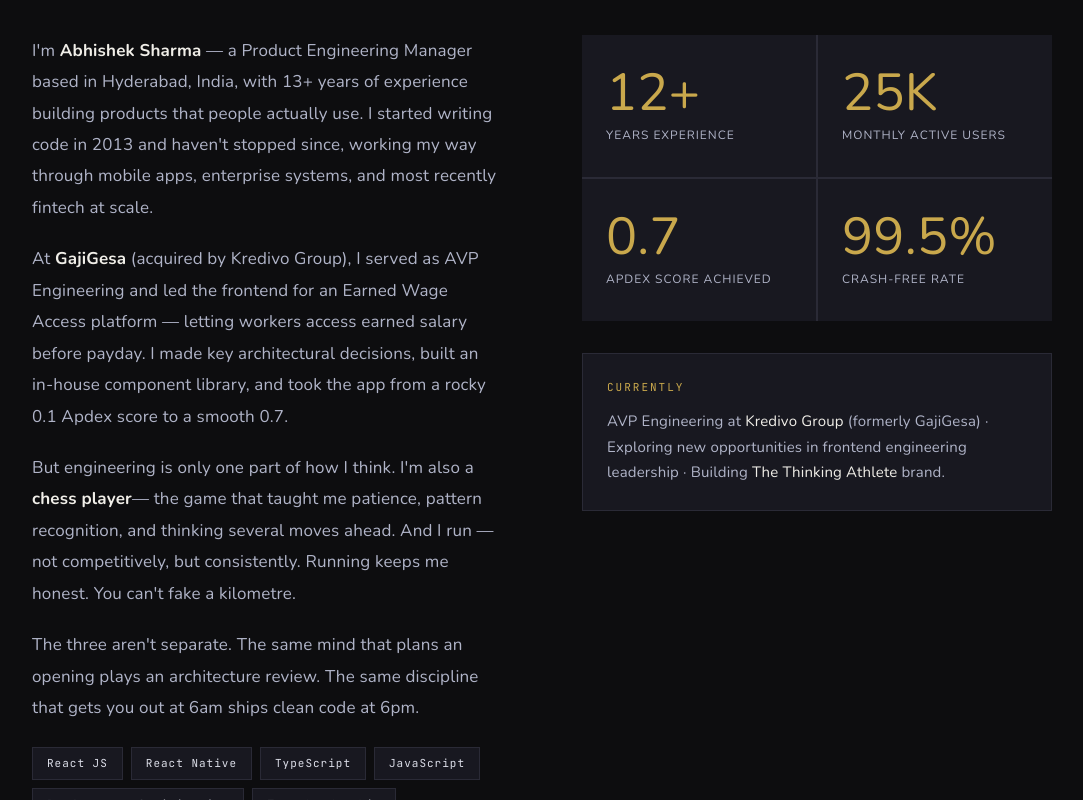
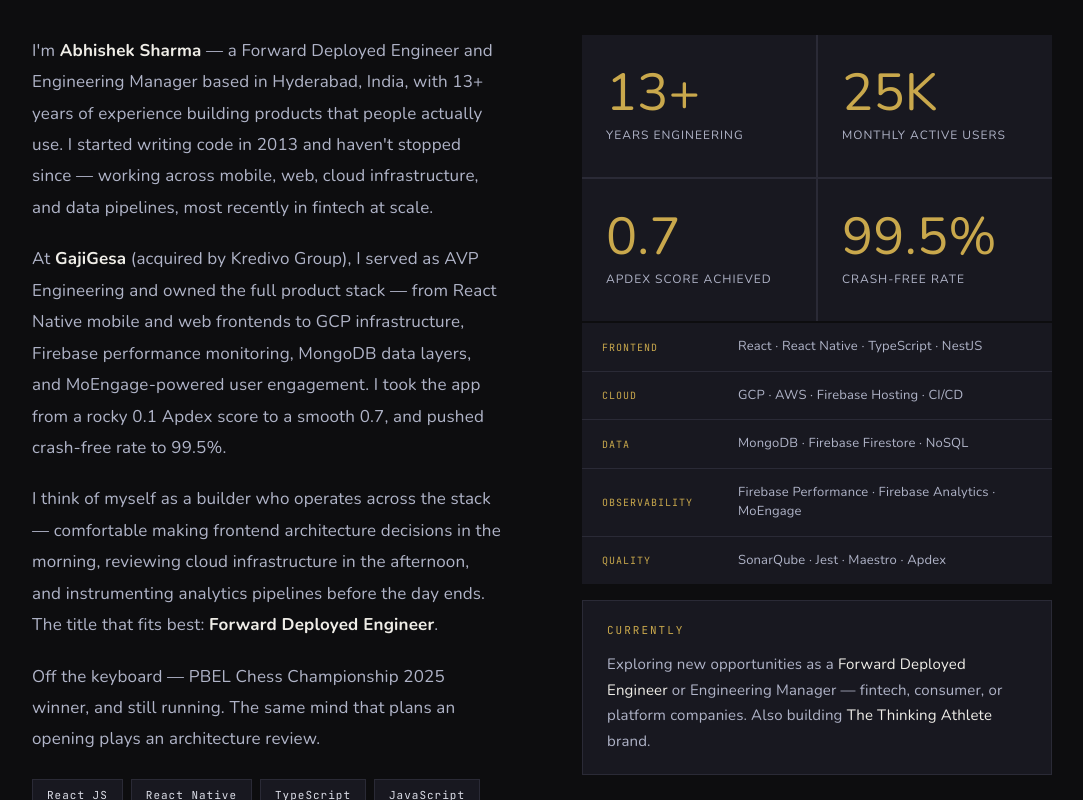
Before and after one commit to abhishek1504/abhishek-site, a React (Create React App) app: page /about in a window 1280 px wide. Shown: the part 340-1140 px from the top of the page, without its empty margins (98-1181 px from the left). Built offline with nearby package versions, Linux system fonts and the light colour scheme.

Commit message:
updated to FDE

```diff
--- a/src/pages/About.jsx
+++ b/src/pages/About.jsx
@@ -8,34 +8,36 @@
         <div className="about-grid">
           <div className="about-text">
             <p>
-              I'm <strong>Abhishek Sharma</strong> — a Product Engineering Manager based in
-              Hyderabad, India, with 13+ years of experience building products that people
-              actually use. I started writing code in 2013 and haven't stopped since,
-              working my way through mobile apps, enterprise systems, and most recently
-              fintech at scale.
+              I'm <strong>Abhishek Sharma</strong> — a Forward Deployed Engineer and Engineering
+              Manager based in Hyderabad, India, with 13+ years of experience building
+              products that people actually use. I started writing code in 2013 and
+              haven't stopped since — working across mobile, web, cloud infrastructure,
+              and data pipelines, most recently in fintech at scale.
             </p>
             <p>
               At <strong>GajiGesa</strong> (acquired by Kredivo Group), I served as AVP Engineering
-              and led the frontend for an Earned Wage Access platform — letting workers
-              access earned salary before payday. I made key architectural decisions,
-              built an in-house component library, and took the app from a rocky 0.1
-              Apdex score to a smooth 0.7.
+              and owned the full product stack — from React Native mobile and web frontends
+              to GCP infrastructure, Firebase performance monitoring, MongoDB data layers,
+              and MoEngage-powered user engagement. I took the app from a rocky 0.1
+              Apdex score to a smooth 0.7, and pushed crash-free rate to 99.5%.
             </p>
             <p>
-              But engineering is only one part of how I think. I'm also a <strong>chess player</strong>
-              — the game that taught me patience, pattern recognition, and thinking
-              several moves ahead. And I run — not competitively, but consistently.
-              Running keeps me honest. You can't fake a kilometre.
+              I think of myself as a builder who operates across the stack — comfortable
+              making frontend architecture decisions in the morning, reviewing cloud
+              infrastructure in the afternoon, and instrumenting analytics pipelines before
+              the day ends. The title that fits best: <strong>Forward Deployed Engineer</strong>.
             </p>
             <p>
-              The three aren't separate. The same mind that plans an opening plays an
-              architecture review. The same discipline that gets you out at 6am ships
-              clean code at 6pm.
+              Off the keyboard — PBEL Chess Championship 2025 winner, and still running.
+              The same mind that plans an opening plays an architecture review.
             </p>
 
             <div className="skill-tags">
-              {["React JS", "React Native", "TypeScript", "JavaScript", "Performance Optimization",
-                "Team Leadership", "SonarQube", "Jest", "Maestro", "Fintech", "EWA", "UX Design"
+              {[
+                "React JS", "React Native", "TypeScript", "JavaScript",
+                "GCP", "AWS", "Firebase", "MongoDB", "NestJS",
+                "MoEngage", "Firebase Analytics", "Performance Optimization",
+                "Team Leadership", "SonarQube", "Jest", "Maestro", "Fintech",
               ].map(s => <span key={s} className="skill-tag">{s}</span>)}
             </div>
           </div>
@@ -43,9 +45,9 @@
           <div>
             <div className="about-stats">
               {[
-                { num: "12+", label: "Years Experience" },
-                { num: "25K", label: "Monthly Active Users" },
-                { num: "0.7", label: "Apdex Score Achieved" },
+                { num: "13+", label: "Years Engineering" },
+                { num: "25K",  label: "Monthly Active Users" },
+                { num: "0.7",  label: "Apdex Score Achieved" },
                 { num: "99.5%", label: "Crash-Free Rate" },
               ].map(({ num, label }) => (
                 <div key={label} className="stat-box">
@@ -55,12 +57,33 @@
               ))}
             </div>
 
-            <div style={{ marginTop: 32, padding: "24px", border: "1px solid var(--gray-2)", background: "var(--gray-1)" }}>
+            {/* Stack breadth */}
+            <div style={{ marginTop: 2, background: "var(--gray-1)" }}>
+              {[
+                { layer: "Frontend",     tools: "React · React Native · TypeScript · NestJS" },
+                { layer: "Cloud",        tools: "GCP · AWS · Firebase Hosting · CI/CD" },
+                { layer: "Data",         tools: "MongoDB · Firebase Firestore · NoSQL" },
+                { layer: "Observability",tools: "Firebase Performance · Firebase Analytics · MoEngage" },
+                { layer: "Quality",      tools: "SonarQube · Jest · Maestro · Apdex" },
+              ].map(({ layer, tools }, i) => (
+                <div key={layer} style={{
+                  display: "grid", gridTemplateColumns: "120px 1fr",
+                  padding: "14px 20px",
+                  borderBottom: i < 4 ? "1px solid var(--gray-2)" : "none",
+                  gap: 16, alignItems: "center",
+                }}>
+                  <div style={{ fontFamily: "'JetBrains Mono', monospace", fontSize: 10, color: "var(--gold)", letterSpacing: 1, textTransform: "uppercase" }}>{layer}</div>
+                  <div style={{ fontSize: 13, color: "var(--gray-4)", lineHeight: 1.5 }}>{tools}</div>
+                </div>
+              ))}
+            </div>
+
+            <div style={{ marginTop: 16, padding: "20px 24px", border: "1px solid var(--gray-2)", background: "var(--gray-1)" }}>
               <div style={{ fontFamily: "'JetBrains Mono', monospace", fontSize: 11, color: "var(--gold)", letterSpacing: 2, marginBottom: 12 }}>CURRENTLY</div>
               <div style={{ fontSize: 15, color: "var(--gray-4)", lineHeight: 1.7 }}>
-                AVP Engineering at <span style={{ color: "var(--white)" }}>Kredivo Group</span> (formerly GajiGesa) ·
-                Exploring new opportunities in frontend engineering leadership ·
-                Building <span style={{ color: "var(--white)" }}>The Thinking Athlete</span> brand.
+                Exploring new opportunities as a <span style={{ color: "var(--white)" }}>Forward Deployed Engineer</span> or
+                Engineering Manager — fintech, consumer, or platform companies.
+                Also building <span style={{ color: "var(--white)" }}>The Thinking Athlete</span> brand.
               </div>
             </div>
           </div>
--- a/src/pages/Contact.jsx
+++ b/src/pages/Contact.jsx
@@ -8,9 +8,10 @@
         <div className="contact-layout">
           <div>
             <p className="contact-intro">
-              I'm open to <strong>product engineering manager and fullstack engineering roles</strong>, conversations
-              about fintech, React Native architecture, or just a good chess game.
-              Reach out — I respond to real messages from real people.
+              I'm open to <strong>Forward Deployed Engineer, Engineering Manager, and Staff Engineer roles</strong> —
+              fintech, consumer, or platform engineering. Comfortable across the stack:
+              React Native, GCP, Firebase, MongoDB, MoEngage. Or just reach out for a good chess game.
+              I respond to real messages from real people.
             </p>
 
             <div className="contact-links">
@@ -65,9 +66,10 @@
             <div style={{ marginTop: 40, padding: "24px", border: "1px solid var(--gray-2)", background: "var(--gray-1)" }}>
               <div style={{ fontFamily: "'JetBrains Mono', monospace", fontSize: 11, color: "var(--gold)", letterSpacing: 2, marginBottom: 12 }}>CURRENTLY OPEN TO</div>
               {[
-                "Product Engineering Manager roles",
-                "Staff / Principal Engineer positions",
-                "Fintech & consumer product companies",
+                "Forward Deployed Engineer roles",
+                "Engineering Manager / Staff Engineer positions",
+                "Fintech, consumer & platform companies",
+                "Full-stack · Cloud · Mobile · Data",
                 "Bengaluru · Hyderabad · Remote",
               ].map(item => (
                 <div key={item} style={{ fontSize: 14, color: "var(--gray-4)", paddingLeft: 16, position: "relative", marginBottom: 8, lineHeight: 1.6 }}>
--- a/src/pages/Home.jsx
+++ b/src/pages/Home.jsx
@@ -16,14 +16,14 @@
 
         {/* Left — identity */}
         <div>
-          <div className="hero-eyebrow">Engineer · Chess Champion · Runner</div>
+          <div className="hero-eyebrow">Forward Deployed Engineer · Chess Champion · Runner</div>
           <h1 className="hero-name">
             ABHISHEK<br /><span>SHARMA</span>
           </h1>
           <div className="hero-roles">
-            <span className="hero-role-tag active">Product Eng. Manager</span>
-            <span className="hero-role-tag">React · React Native · NestJS</span>
-            <span className="hero-role-tag">Fintech · 13 yrs</span>
+            <span className="hero-role-tag active">Forward Deployed Engineer</span>
+            <span className="hero-role-tag">React · React Native · GCP · AWS</span>
+            <span className="hero-role-tag">Firebase · MongoDB · MoEngage</span>
             <span className="hero-role-tag">PBEL Chess Champion 2025</span>
             <span className="hero-role-tag">Runner · 100 Days</span>
           </div>
@@ -111,7 +111,7 @@
           <div>
             <div style={{ fontFamily: "'JetBrains Mono', monospace", fontSize: 11, color: "var(--gold)", letterSpacing: 2, marginBottom: 10 }}>SIDE PROJECT · LIVE IN PRODUCTION</div>
             <div style={{ fontFamily: "'Nunito', sans-serif", fontSize: 28, fontWeight: 800, color: "var(--white)", letterSpacing: 0.5, marginBottom: 6 }}>Chess Pipeline</div>
-            <div style={{ fontSize: 14, color: "var(--gray-4)", lineHeight: 1.7 }}>Automated pipeline · Chess.com → Video analysis → YouTube · Runs daily via GitHub Actions</div>
+            <div style={{ fontSize: 14, color: "var(--gray-4)", lineHeight: 1.7 }}>Automated Python pipeline · Chess.com → PGN analysis → Video generation → YouTube · GitHub Actions · No LLM, fully deterministic</div>
           </div>
           <div style={{ display: "flex", gap: 12 }}>
             <a href="/projects" className="btn-primary" style={{ fontSize: 12 }}>See How It Works</a>
--- a/src/pages/Work.jsx
+++ b/src/pages/Work.jsx
@@ -10,8 +10,8 @@
     users: "25,000+ MAU",
     role: "Lead Architect & Manager",
     desc: "Earned Wage Access platform allowing workers to withdraw earned salary before payday. Built on a single React Native codebase serving both mobile and web.",
-    highlights: ["Apdex 0.1 → 0.7", "99.5% crash-free", "35% perf gain", "<1% code duplication"],
-    tech: ["React Native", "TypeScript", "SonarQube", "Maestro"],
+    highlights: ["Apdex 0.1 → 0.7", "99.5% crash-free", "GCP + Firebase infra", "MoEngage engagement", "<1% code duplication"],
+    tech: ["React Native", "TypeScript", "GCP", "Firebase", "MongoDB", "MoEngage", "SonarQube", "Maestro"],
   },
   {
     name: "GajiGesa Web",
@@ -25,7 +25,7 @@
     role: "Lead Frontend Engineer",
     desc: "Web counterpart to the mobile EWA app — same React Native codebase, unified design system, serving HR teams and employees on desktop browsers.",
     highlights: ["Shared codebase with mobile", "React Native Web", "Performance optimized"],
-    tech: ["React Native Web", "TypeScript", "Jest", "ESLint"],
+    tech: ["React Native Web", "TypeScript", "AWS", "Firebase Analytics", "Jest", "ESLint"],
   },
   {
     name: "HR Dashboard",
@@ -39,7 +39,7 @@
     role: "Lead Frontend Engineer",
     desc: "Internal HR dashboard enabling companies to manage employee salary access, track usage, configure EWA policies and view payroll analytics in real time.",
     highlights: ["Real-time analytics", "Payroll integration", "Multi-tenant"],
-    tech: ["React JS", "TypeScript", "Performance Monitoring"],
+    tech: ["React JS", "TypeScript", "MongoDB", "Firebase", "MoEngage", "Performance Monitoring"],
   },
   {
     name: "KFC Mobile App",
@@ -93,13 +93,17 @@
     location: "Hyderabad, IN",
     current: true,
     bullets: [
-      "Led frontend engineering for 3 products: the GajiGesa EWA mobile app, its web counterpart, and an HR dashboard — collectively serving 25,000+ monthly active users.",
+      "Owned the full product stack for 3 products — GajiGesa EWA mobile app, web platform, and HR dashboard — serving 25,000+ monthly active users across mobile and web.",
       "Made the architectural decision to adopt React Native for both mobile and web, eliminating duplicate codebases and accelerating feature delivery across platforms.",
+      "Managed GCP and AWS cloud infrastructure — deployments, environment configuration, and CI/CD pipelines for production systems.",
+      "Instrumented Firebase Performance Monitoring and Analytics across mobile and web, enabling data-driven decisions on crash rates, render times, and user flows.",
+      "Integrated MoEngage for push notifications, in-app messaging, and user lifecycle campaigns — directly improving retention and re-engagement.",
+      "Built MongoDB data access layers and integrated NoSQL with Firebase Firestore for real-time features across the EWA platform.",
       "Improved Apdex score from 0.1 to 0.7 by optimizing API calls, memoizing React components, and reducing render cycles.",
       "Achieved 99.5%+ crash-free rate by migrating away from the deprecated NativeBase library and building an in-house component library.",
       "Reduced code duplication to under 1% by introducing SonarQube into the CI pipeline and enforcing code quality standards.",
     ],
-    tags: ["React Native", "React JS", "TypeScript", "SonarQube", "Performance", "Fintech"],
+    tags: ["React Native", "React JS", "TypeScript", "GCP", "AWS", "Firebase", "MongoDB", "MoEngage", "SonarQube", "Fintech"],
   },
   {
     role: "Head of Mobility",
@@ -160,7 +164,8 @@
         <p style={{ fontSize: 16, color: "var(--gray-4)", lineHeight: 1.8, maxWidth: 600, marginBottom: 64 }}>
           13 years across startups, consulting giants, and fintech. From global brands
           like KFC and Tractor Supply to building a fintech platform from scratch —
-          always focused on fast, reliable, user-first frontend engineering.
+          owning the full stack: React Native frontends, GCP and AWS infrastructure,
+          MongoDB data layers, Firebase observability, and MoEngage engagement pipelines.
         </p>
 
         {/* App showcase grid */}
```
Also changed, not shown: 2 other files (tests, documents, lock files or other folders).
